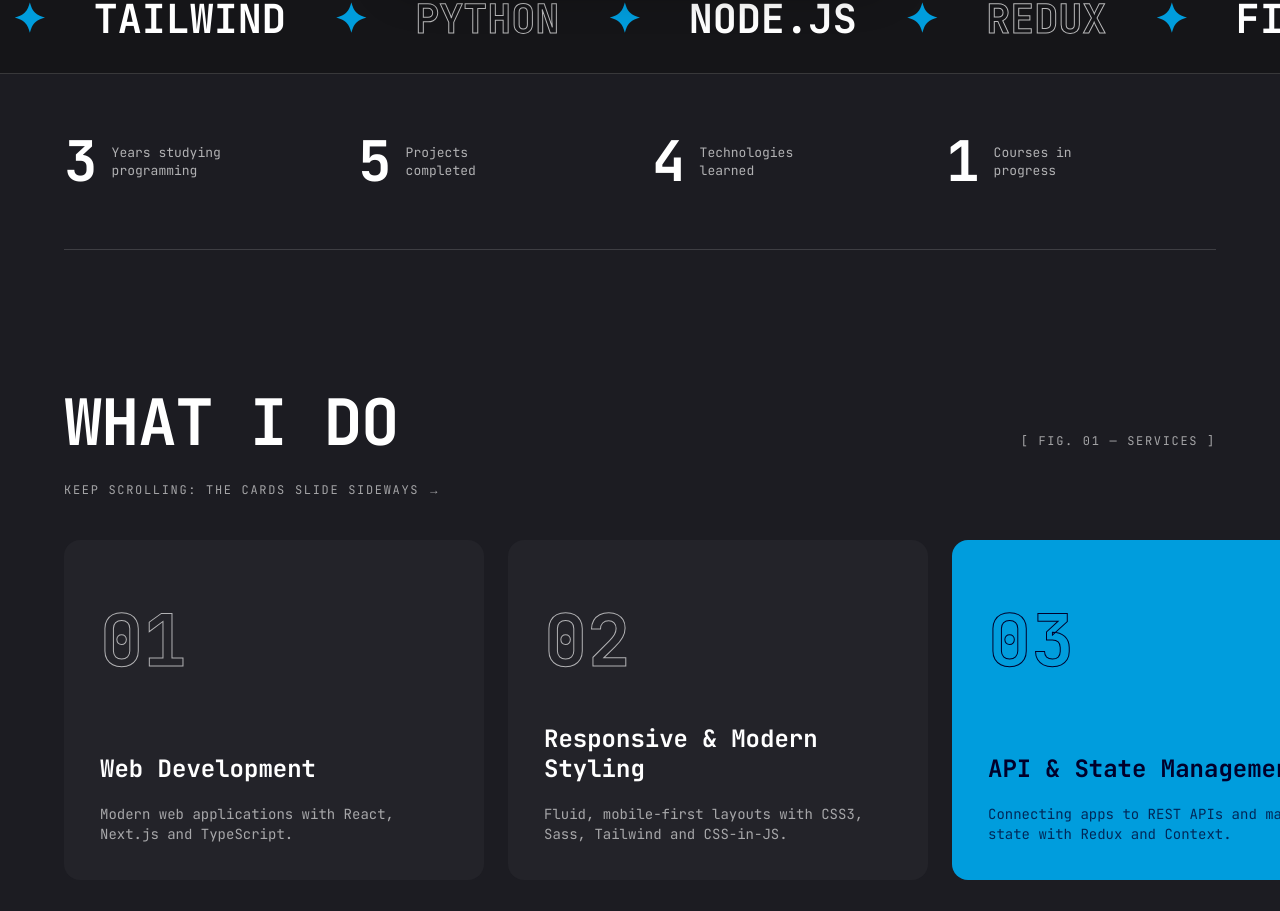
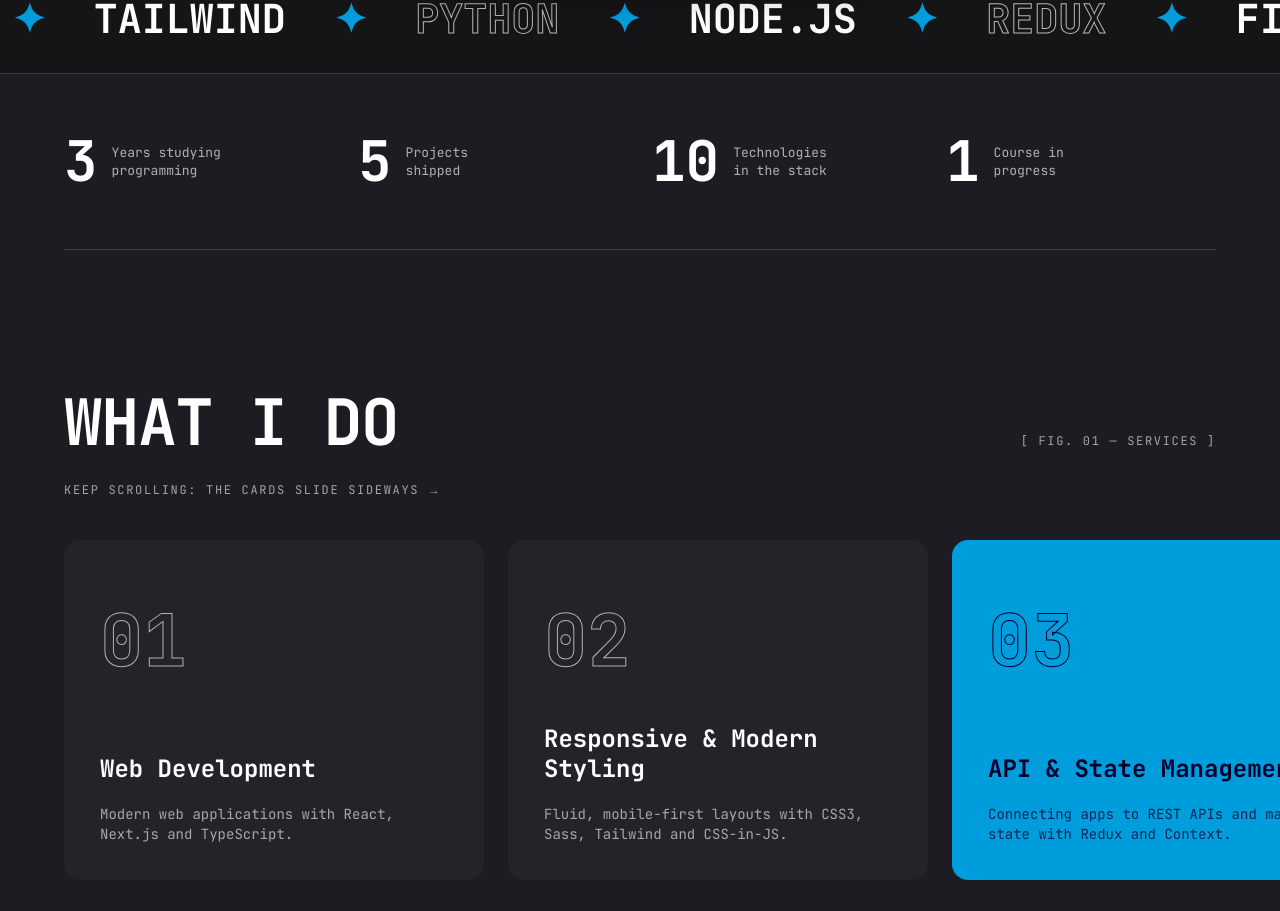
Before and after one commit to Dot010/personal-portfolio, a Next.js app: page / in a window 1280 px wide. Shown: the part 813-1724 px from the top of the page. Built offline with nearby package versions, Linux system fonts and the light colour scheme; a web font is replaced by a local one.

Commit message:
content(stats): use the demo stats copy

```diff
--- a/data/stats.ts
+++ b/data/stats.ts
@@ -2,7 +2,7 @@ import type { Stat } from "@/types";
 
 export const stats: Stat[] = [
   { num: 3, text: "Years studying programming" },
-  { num: 5, text: "Projects completed" },
-  { num: 4, text: "Technologies learned" },
-  { num: 1, text: "Courses in progress" },
+  { num: 5, text: "Projects shipped" },
+  { num: 10, text: "Technologies in the stack" },
+  { num: 1, text: "Course in progress" },
 ];
```
